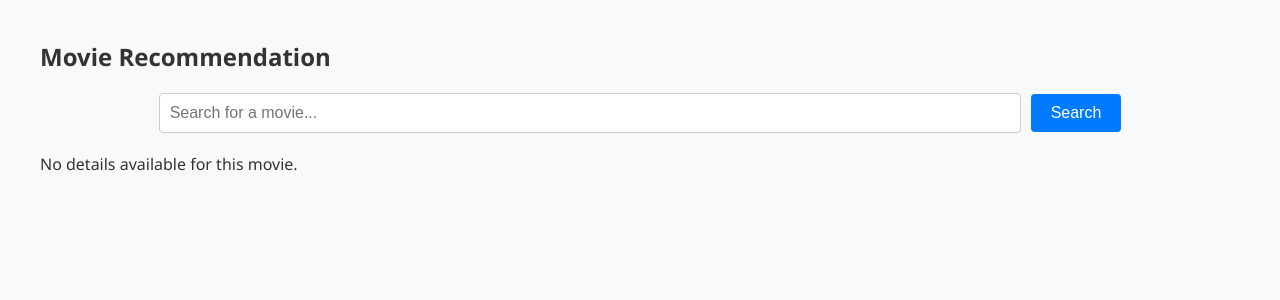
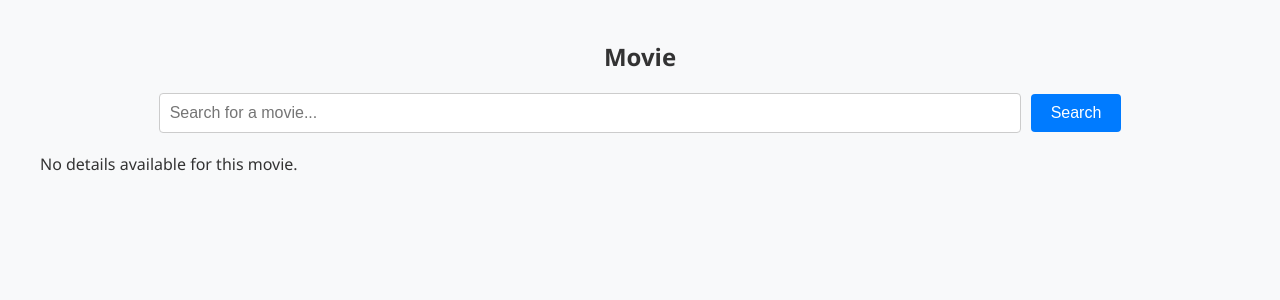
Before and after one commit to praveen12341234/Movie-Explorer, a Flask app: template templates/result.html in a window 1280 px wide. Shown: the top 300 px of the page. Run offline with Flask 2, Linux system fonts and the light colour scheme; the template is opened without the code that fills it, so the values that code supplies are empty; parts of the project's set-up code (start-up, migrations or seed data) failed here and were passed over.

Commit message:
Update result.html

```diff
--- a/templates/result.html
+++ b/templates/result.html
@@ -2,7 +2,7 @@
 <html lang="en">
 <head>
     <meta charset="UTF-8">
-    <title>Movie Details</title>
+    <title>Movie </title>
     <style>
         /* CSS Styles */
         body {
@@ -99,7 +99,8 @@
 </head>
 <body>
     <div class="container">
-        <h2>Movie Recommendation</h2>
+        <center><h2>Movie</h2></center>
+
         <form method="POST" action="/">
             <input type="text" name="movie_name" placeholder="Search for a movie..." value="{{ movie_name }}">
             <input type="submit" value="Search">
```
